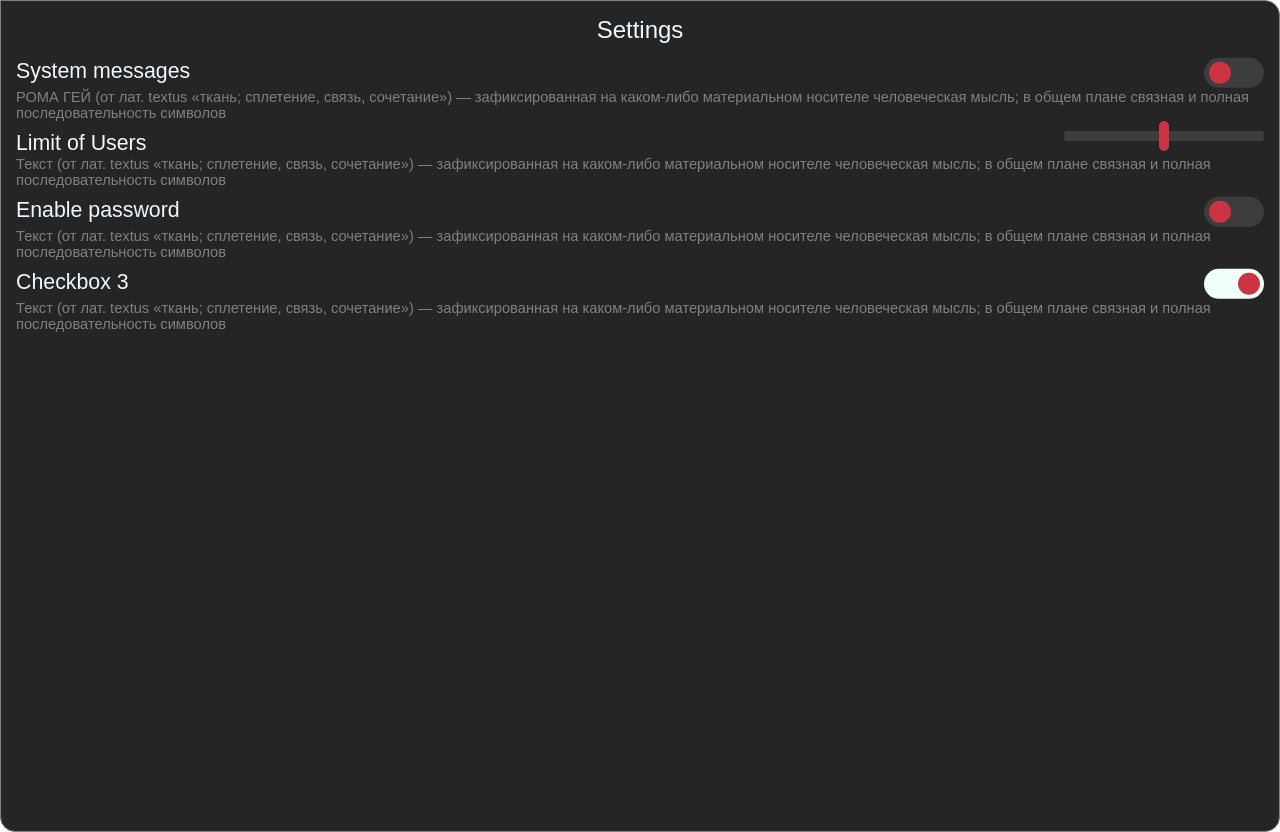
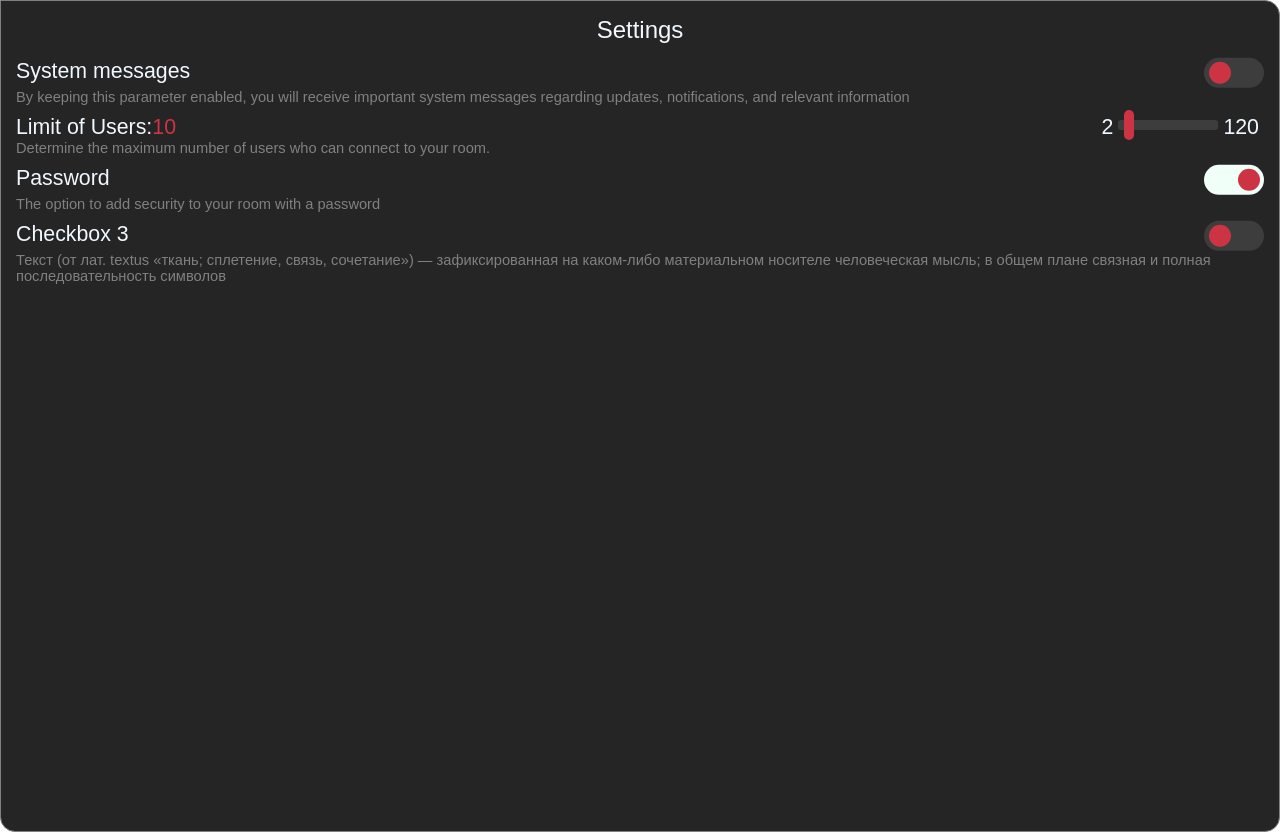
Before and after one commit to SpeKTralesAnDr/chatReact, a React (Create React App) app in the folder client/: page /settings in a window 1280 px wide. Built offline with nearby package versions, Linux system fonts and the light colour scheme.

Commit message:
0.0.0.3v almost ready main before JWT

```diff
--- a/client/src/components/components/form/FormCreate.jsx
+++ b/client/src/components/components/form/FormCreate.jsx
@@ -4,7 +4,7 @@ import styles from './form.module.css'
 import RemoveRedEyeOutlinedIcon from '@mui/icons-material/RemoveRedEyeOutlined';
 
 import VisibilityOffOutlinedIcon from '@mui/icons-material/VisibilityOffOutlined';
-const FormCreate = ({Changemodal}) => {
+const FormCreate = ({Changemodal,settings}) => {
     const [Visibility, SetVisibility]= useState(true)
     const ChangeVisiblity = () => {
         if (Visibility === false) {
@@ -14,9 +14,32 @@ const FormCreate = ({Changemodal}) => {
             SetVisibility(false);
         }
     };
+
+    const [isenadblepassword, SetIsanablepassword] = useState(true)
     // const Changemodal = ()=>{
+    useEffect(()=> {
+        // console.log('АААААААААА',event)
+        console.log(settings, 'from create')
+        if (settings === null || settings === undefined || settings === ''){//НУЖНО СПРОСИТЬ ПОЧЕМУ ПРИ РЕНДЕРЕ ЭЛЕМЕНТЫ ТРИГЕРИТСЯ USEEFFECT в MAIN и в настрой
 
-    // }
+        }else{
+            settings.map((box)=>{
+                if(box.label === 'Password'){
+                    if(box.state == false){
+                        console.log('пароль выключен')
+                        SetIsanablepassword(false)
+                    }else{
+                        console.log('пароль включен')
+                        SetIsanablepassword(true)
+
+                    }
+                }
+            })
+            console.log(settings, 'ФОРМА СОЗДАНИЯ')
+        }
+        //НАПИСАТЬ СОРТИРОВКУ, ПОФИКСИТЬ БАНГ С  RANGE
+    },[settings])
+
     const [valuePassword, SetValuePassword] = useState('')
     const [valueRoom, SetValueRoom] = useState('')
     const [valueName, SetValueName] = useState('')
@@ -65,7 +88,8 @@ const FormCreate = ({Changemodal}) => {
 
 
             <div className={styles.blockPassword}>
-            <input
+            {isenadblepassword == true ? (<div>
+                <input
                 className={styles.inputpassword}
                 placeholder='Password'
                 value={valuePassword}
@@ -78,9 +102,11 @@ const FormCreate = ({Changemodal}) => {
             </input>
             <button className={styles.ButtonPasswordVisibility} onClick={ChangeVisiblity}>
                 {Visibility == false ? (<VisibilityOffOutlinedIcon className={styles.VisibilityOffOutlinedIcon}></VisibilityOffOutlinedIcon>):
-                 (<RemoveRedEyeOutlinedIcon className={styles.VisibilityOffOutlinedIcon}></RemoveRedEyeOutlinedIcon >)}
+                 (<RemoveRedEyeOutlinedIcon className={styles.VisibilityOffOutlinedIcon}  ></RemoveRedEyeOutlinedIcon>)}
 
             </button>
+            </div>) : (<div></div>)}
+
             </div>
                 <button
                 onClick={JoinToRoom}
--- a/client/src/components/components/form/form.module.css
+++ b/client/src/components/components/form/form.module.css
@@ -21,7 +21,7 @@
 .box{
     padding: 0px 15px 20px 15px;
     height: 350px;
-    width: 273px;
+     width: 273px;
     display: flex;
     flex-direction: column;
     align-items: center;
--- a/client/src/components/components/settings/setting.jsx
+++ b/client/src/components/components/settings/setting.jsx
@@ -1,28 +1,42 @@
-import React, { useState } from 'react';
+import React, { useEffect, useState } from 'react';
 import styles from './settings.module.css'
-const SettingsModule = () => {
+const SettingsModule = ({SettingsBoxes}) => {
   const [settingsBoxes, setSettingsBoxes] = useState([
-    { id: 1, label: 'System messages',description:"РОМА ГЕЙ (от лат. textus «ткань; сплетение, связь, сочетание») — зафиксированная на каком-либо материальном носителе человеческая мысль; в общем плане связная и полная последовательность символов", type: 'checkbox', state: false },
-    { id: 2, label: 'Limit of Users',description:"Текст (от лат. textus «ткань; сплетение, связь, сочетание») — зафиксированная на каком-либо материальном носителе человеческая мысль; в общем плане связная и полная последовательность символов", type: 'range', state: 1 },
-    { id: 3, label: 'Enable password',description:"Текст (от лат. textus «ткань; сплетение, связь, сочетание») — зафиксированная на каком-либо материальном носителе человеческая мысль; в общем плане связная и полная последовательность символов", type: 'checkbox', state: false },
-    { id: 4, label: 'Checkbox 3',description:"Текст (от лат. textus «ткань; сплетение, связь, сочетание») — зафиксированная на каком-либо материальном носителе человеческая мысль; в общем плане связная и полная последовательность символов", type: 'checkbox', state: true },
+    { id: 1, label: 'System messages',description:"By keeping this parameter enabled, you will receive important system messages regarding updates, notifications, and relevant information", type: 'checkbox', state: false },
+    { id: 2, label: 'Limit of Users:',description:"Determine the maximum number of users who can connect to your room.", type: 'range', state: 10, min:2, max:120,},
+    { id: 3, label: 'Password',description:"The option to add security to your room with a password", type: 'checkbox', state: true},
+    { id: 4, label: 'Checkbox 3',description:"Текст (от лат. textus «ткань; сплетение, связь, сочетание») — зафиксированная на каком-либо материальном носителе человеческая мысль; в общем плане связная и полная последовательность символов", type: 'checkbox', state: false },
   ]);
 
+// useEffect((console.log(settingsBoxes)),[settingsBoxes])
+useEffect(() => {
+  console.log(settingsBoxes);
+}, [settingsBoxes]);
+//----------------------------------------------------------------------------------------------------
+  const  handleCheckboxChange = (event,value)=> {
+        console.log(value,'dddddddddddasdasdada')                                                                     //|
+    const updatedSettingsBoxes = settingsBoxes.map((box) => {                                     //|
+      if (box.id === event.id) {
+          if(box.type === 'checkbox'){
 
+            return { ...box, state: !box.state }; // Изменяем состояние флажка | РАЗОБРАТЬ          //|
+          }else if(box.type === 'range'){
 
-//----------------------------------------------------------------------------------------------------
-  function handleCheckboxChange(event) {
-                                                                                                  //|
-    const updatedSettingsBoxes = settingsBoxes.map((box) => {                                     //|
-      if (box.id === event.id) {                                                                  //|
-          return { ...box, state: !box.state }; // Изменяем состояние флажка | РАЗОБРАТЬ          //|
+            console.log(event)
+            return { ...box, state: value};
+          }                                                        //|
         }                                                                                         //|
         console.log(box)                                                                          //|
       return box;                                                                                 //|
     });                                                                                           //|
-                                                                                                  //|
-    setSettingsBoxes(updatedSettingsBoxes);                                                       //|
-    console.log(`Checkbox ${event.id} changed`);                                                  //|
+    SettingsBoxes(updatedSettingsBoxes)
+    console.log(updatedSettingsBoxes)                                                                                        //|
+    console.log('сработало обновление')                                                                                        //|
+      setSettingsBoxes(updatedSettingsBoxes)
+
+
+
+                                     //|
   }                                                                                               //|
 //----------------------------------------------------------------------------------------------------
   return (
@@ -31,22 +45,28 @@ const SettingsModule = () => {
       {settingsBoxes.map((event) => (
         <div key={event.id} className={styles.blockInputs}>
           <div className={styles.labelInput}>
-          <label className= {styles.label}>{event.label}</label>
+          <label className= {styles.label}>
+          <div className={styles.labeltext}>{event.label}</div>
+          {event.type === 'range' ? ( <div className={styles.valueOflimit}>{event.state}</div>): (<div></div>)}
+          </label>
+
           <div className={styles.currentinput}>
+             {event.type === 'range' ? ( <div className={styles.count}>{event.min}</div>): (<div></div>)}
             <input
                   className={styles.inputsSettings}
-                  min={'2'}
+                  min={event.min}
                   step={'1'}
-                  max="10"
+                  max={event.max}
                   type={event.type}
                   id={event.id}
-
+                  value={event.state}
                   checked={event.state}
-                  onChange={() => handleCheckboxChange(event)}
+                  onChange={(changeevent) => handleCheckboxChange(event, changeevent.target.valueAsNumber)}
 
                 >
 
                 </input>
+              {event.type === 'range' ? ( <div className={styles.count}>{event.max}</div>): (<div></div>)}
 
           </div>
           </div>
--- a/client/src/components/components/settings/settings.module.css
+++ b/client/src/components/components/settings/settings.module.css
@@ -33,9 +33,24 @@
     width: 100%;
 }
 .label{
-    font-size: 16pt;
+
     width: 70%;
+    display: flex;
+    flex-direction: row;
 }
+.labeltext{
+  font-size: 16pt;
+}
+.valueOflimit{
+  font-size: 16pt;
+  color:var(--additionalColor)
+}
+.count{
+  font-size: 16pt;
+  margin:0 5px ;
+
+}
+
 .currentinput{
 width: 30%;
 
@@ -56,7 +71,7 @@ justify-content: end;
   color: currentColor;
   width: 60px;
   height: 30px;
-
+  cursor:pointer;
   border-radius: 30px;
   transform: translateY(-0.075em);
 
@@ -100,17 +115,17 @@ justify-content: end;
 
 .blockInputs input[type="range"]{
   -webkit-appearance: none;
-
-  width: 200px;
+  transform: translateY(50%);
+  width: 100px;
   height: 10px;
   background: rgba(255, 255, 255, 0.6);
   border-radius: 3px;
   background: rgb(61, 61, 61);
 
-
   background-repeat: no-repeat;
 }
 .blockInputs input[type='range']::-webkit-slider-thumb {
+  cursor:pointer;
     -webkit-appearance: none !important;
     background:var(--additionalColor);
     height:30px;
--- a/client/src/components/main/Main.jsx
+++ b/client/src/components/main/Main.jsx
@@ -8,18 +8,25 @@ import SettingsModule from '../components/settings/setting.jsx'
 
 const Main = () => {
   const [currentModal, setCurrentModal] = useState(1);
-  const socket = io.connect('http://26.83.203.240:5005');
 
-  socket.on("test", ({ data }) => {
-    console.log(data);
-  });
 
+
+
+
+  // socket.on("test", ({ data }) => {
+  //   console.log(data);
+  // });
+  const [SettingsOfTheRoom, setSettingsOfTheRoom] = useState('')
+  const SettingsOfTheRoomFunction= (event)=>{
+    console.log(event)
+    setSettingsOfTheRoom(event)
+  }
   let value = '';
 
   const parent = (event) => {
     console.log(event, 'eee');
     value = event;
-    socket.emit('connectToTheRoom', event);
+    // socket.emit('connectToTheRoom', event);
   };
 
   const changemodalwindow = (event) => {
@@ -40,8 +47,8 @@ const Main = () => {
 
 
           <div className={styles.modals} >
-            <FormCreate Changemodal = {changemodalwindow} ></FormCreate>
-            <SettingsModule ></SettingsModule>
+            <FormCreate Changemodal = {changemodalwindow} settings = {SettingsOfTheRoom}></FormCreate>
+            <SettingsModule SettingsBoxes={SettingsOfTheRoomFunction} ></SettingsModule>
 
           </div>
         )}
```
